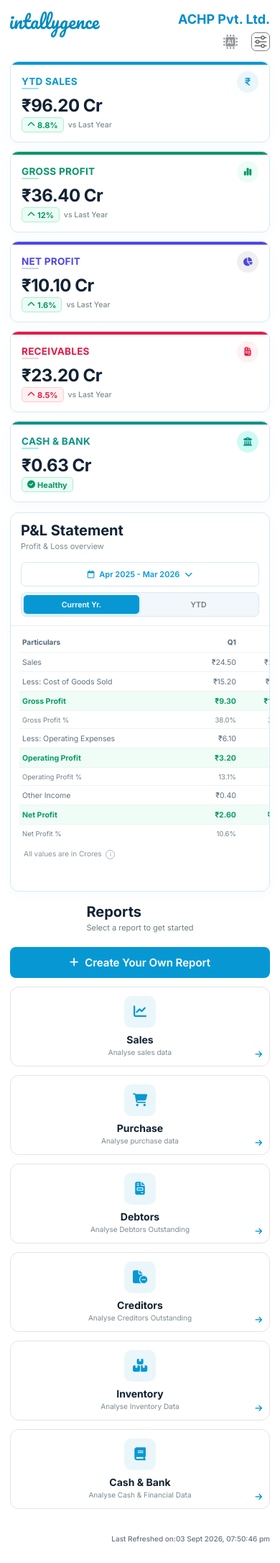
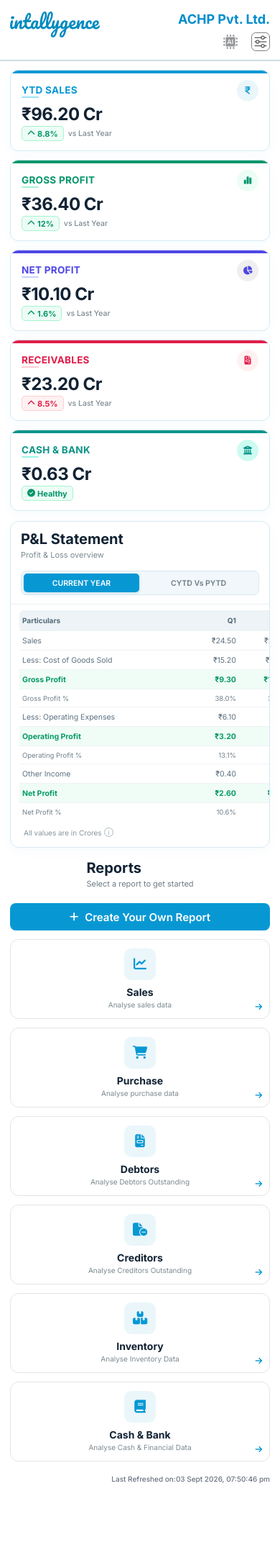
Before and after one commit to SantoshP15/Intallygence, a Flask app: page /report-dashboard in a window 390 px wide. Shown: the whole page at 72% size. Run offline with Flask 3, Linux system fonts and the light colour scheme; the visitor is signed in with stand-in values (Sample User, id 1).

Commit message:
report changes not responsive

```diff
--- a/static/css/pivot.css
+++ b/static/css/pivot.css
@@ -532,15 +532,11 @@ body {
    ========================================================= */
 
 .layout-select {
-    align-self: start;
-
     width: 100px;
     min-width: 100px;
     max-width: 100px;
 
     height: 48px;
-
-    margin-top: 25px;
 
     padding: 0 30px 0 10px;
 
--- a/static/css/report-dashboard.css
+++ b/static/css/report-dashboard.css
@@ -83,6 +83,7 @@ body {
 
 
 .create-report-btn {
+    height: 38px;
     display: flex;
 
     align-items: center;
@@ -90,7 +91,7 @@ body {
 
     gap: 9px;
 
-    padding: 12px 22px;
+    padding: 0 22px;
 
     border: none;
 
@@ -1151,7 +1218,19 @@ body {
 }
 
 .dashboard-header {
-    margin-bottom: 14px;
+    position: relative;
+    margin-bottom: 12px;
+    padding-bottom: 14px;
+}
+
+.dashboard-header::after {
+    position: absolute;
+    bottom: 0;
+    left: -3.77%;
+    width: 107.54%;
+    height: 2px;
+    content: "";
+    background: #cbdce3;
 }
 
 .dashboard-logo img {
@@ -1177,14 +1256,14 @@ body {
     width: 100%;
     max-width: none;
     margin: 0;
-    flex: 1;
+    flex: 0 0 auto;
     min-height: 0;
 
     display: grid;
     grid-template-columns: minmax(0, 1.12fr) minmax(360px, 0.88fr);
     gap: 20px;
 
-    align-items: stretch;
+    align-items: start;
 }
 
 /* P&L */
@@ -1195,6 +1274,7 @@ body {
     overflow: hidden;
     box-shadow: 0 4px 15px rgba(0, 141, 204, 0.04);
     min-width: 0;
+    height: fit-content;
 }
 
 .pnl-header {
@@ -1261,6 +1341,10 @@ body {
     table-layout: auto;
 }
 
+.pnl-table thead {
+    background: #edf3f6;
+}
+
 .pnl-table th {
     padding: 8px 4px;
     font-size: 10px;
@@ -1271,6 +1355,14 @@ body {
 
     text-align: right;
     white-space: nowrap;
+}
+
+.pnl-table th:first-child {
+    border-radius: 6px 0 0 6px;
+}
+
+.pnl-table th:last-child {
+    border-radius: 0 6px 6px 0;
 }
 
 .pnl-table th:first-child {
@@ -1327,6 +1419,39 @@ body {
     font-size: 10px;
 }
 
+.amount-format-tooltip {
+    position: relative;
+    display: inline-flex;
+    align-items: center;
+    gap: 3px;
+    cursor: help;
+    outline: none;
+}
+
+.amount-format-tooltip-message {
+    position: absolute;
+    top: calc(100% + 8px);
+    left: 0;
+    z-index: 20;
+    width: 245px;
+    padding: 8px 10px;
+    border-radius: 6px;
+    background: #374151;
+    color: #ffffff;
+    font-size: 10px;
+    line-height: 1.4;
+    opacity: 0;
+    pointer-events: none;
+    transform: translateY(3px);
+    transition: opacity .15s ease, transform .15s ease;
+}
+
+.amount-format-tooltip:hover .amount-format-tooltip-message,
+.amount-format-tooltip:focus .amount-format-tooltip-message {
+    opacity: 1;
+    transform: translateY(0);
+}
+
 .info-icon {
     display: inline-flex;
     align-items: center;
@@ -1334,8 +1459,6 @@ body {
 
     width: 13px;
     height: 13px;
-    margin-left: 3px;
-
     border: 1px solid #aab6bd;
     border-radius: 50%;
 
@@ -1347,7 +1470,7 @@ body {
     min-width: 0;
     display: flex;
     flex-direction: column;
-    height: 100%;
+    height: auto;
 }
 
 .reports-panel .report-header-row {
@@ -1534,7 +1657,7 @@ body {
     align-items: center;
 
     padding: 8px 16px;
-
+    margin-top: 8px;
     font-size: 11px;
     font-weight: 500;
     color: #6b7280;
@@ -1608,12 +1731,14 @@ body {
     font-weight: 600;
 }
 
-/* =========================================================
-   RESPONSIVE DASHBOARD LAYOUT
-   The desktop view fits the complete dashboard within the viewport.
-   Narrower layouts retain normal scrolling so content stays usable.
-========================================================= */
-
+
+.last-refreshed {
+    flex: 0 0 auto;
+    padding: 10px 0 0;
+    bottom:auto;
+    font-size: 10px;
+    line-height: 1.2;
+}
 html,
 body {
     min-height: 100%;
@@ -1626,14 +1751,6 @@ body {
     min-height: 0;
     overflow: hidden;
 }
-
-.last-refreshed {
-    flex: 0 0 auto;
-    padding: 5px 0 0;
-    font-size: 10px;
-    line-height: 1.2;
-}
-
 @media (max-width: 1050px) {
     html,
     body {
@@ -1641,9 +1758,9 @@ body {
     }
 
     .report-dashboard {
-        height: auto;
-        min-height: 100vh;
-        overflow: visible;
+    height: 100dvh;
+    min-height: 0;
+    overflow: hidden;
     }
 
     .report-section,
--- a/templates/report-dashboard.html
+++ b/templates/report-dashboard.html
@@ -382,11 +411,11 @@
 
                     <div class="period-controls">
 
-                        <button type="button" class="period-select">
+                        <!-- <button type="button" class="period-select">
                             <i class="fa-regular fa-calendar"></i>
                             <span>Apr 2025 - Mar 2026</span>
                             <i class="fa-solid fa-chevron-down"></i>
-                        </button>
+                        </button> -->
 
                         <div class="period-toggle" role="group" aria-label="Period type">
 
@@ -394,14 +423,14 @@
                                 type="button"
                                 class="period-toggle-btn active"
                                 data-period="current-year">
-                                Current Yr.
+                                CURRENT YEAR
                             </button>
 
                             <button
                                 type="button"
                                 class="period-toggle-btn"
                                 data-period="ytd">
-                                YTD
+                                CYTD Vs PYTD
                             </button>
 
                         </div>
@@ -517,8 +546,14 @@
                 </div>
 
                 <div class="pnl-footer">
-                    All values are in INR
-                    <span class="info-icon">i</span>
+                    <span class="amount-format-tooltip" tabindex="0">
+                        <span class="pnl-footer-text">All values are in INR</span>
+                        <span class="info-icon" aria-hidden="true">i</span>
+                        <span class="amount-format-tooltip-message" role="tooltip">
+                            To view figures in Crores/Lakhs, go to
+                            <strong>Settings → Amount Selector</strong> and select your preferred format.
+                        </span>
+                    </span>
                 </div>
 
             </div>
```
Also changed, not shown: other parts of static/css/report-dashboard.css (+68 -2 lines), other parts of templates/report-dashboard.html (+32 -3 lines), static/js/report-dashboard.js (+72 -1 lines), templates/pivot.html (+15 -4 lines).
